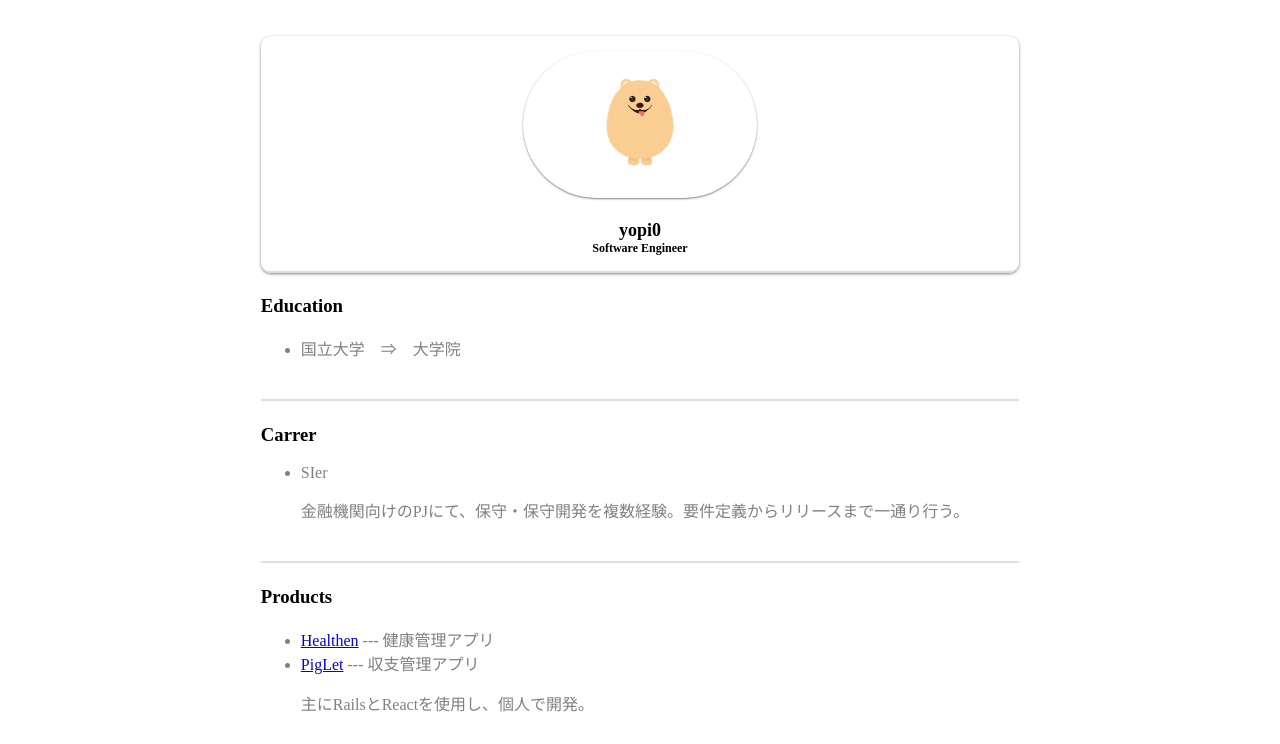
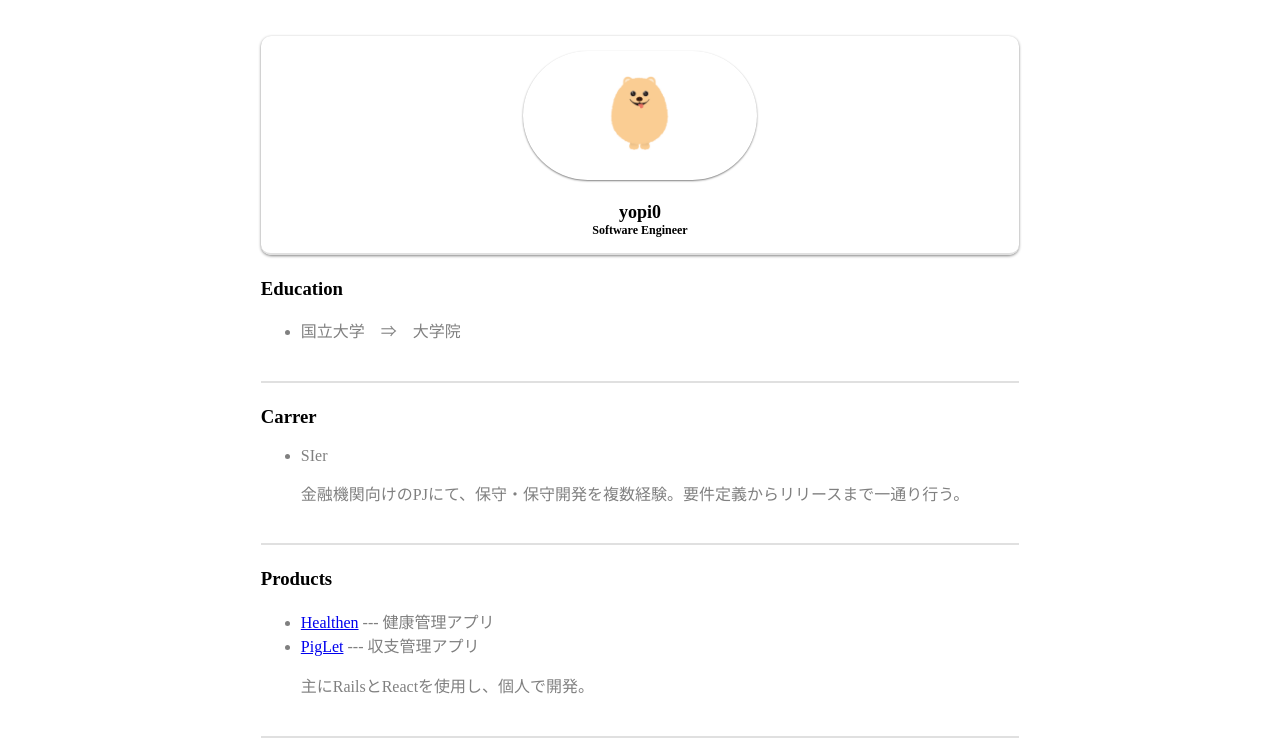
Before and after one commit to yopi0/portf, a plain HTML site: page index.html in a window 1280 px wide. Shown: the part 56-800 px from the top of the page. Drawn offline with Linux system fonts and the light colour scheme.

Commit message:
minar change in profile

```diff
--- a/index.html
+++ b/index.html
@@ -19,7 +19,7 @@
   </div>
   <div class="main">
     <div class="profile content">
-      <div class="profitem profphoto"><span><img class ="photo" src="./src/dog.png" width="160px"/></span></div>
+      <div class="profitem profphoto"><span><img class ="photo" src="./src/dog.png" width="135px"/></span></div>
       <div class="profitem profname"></span>yopi0</span></div>
       <div class="profitem"></span>Software Engineer</span></div>
     </div>
```
